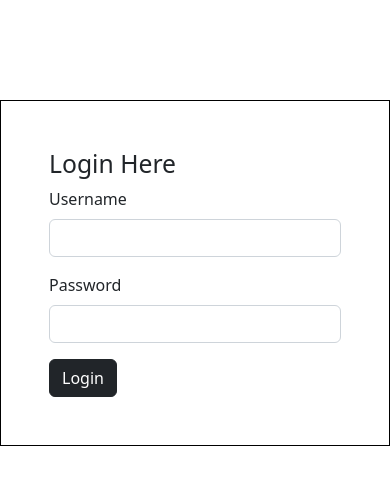
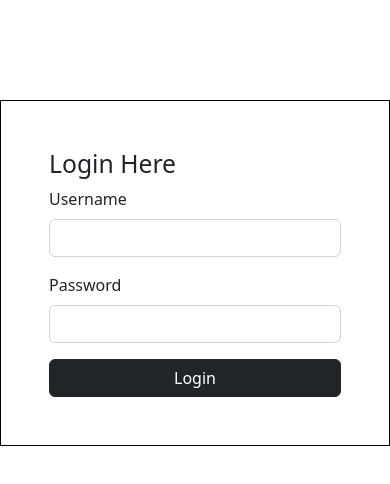
Before and after one commit to 08-Aditya-Mishra/VB6Migration-Frontend, a React (Create React App) app: page /login in a window 390 px wide. Shown: the top 484 px of the page. Built offline with nearby package versions, Linux system fonts and the light colour scheme.

Commit message:
Added Login Api Integration

```diff
--- a/src/Components/Login.js
+++ b/src/Components/Login.js
@@ -1,22 +1,58 @@
 import { Link } from "react-router-dom";
+import { useNavigate } from "react-router-dom";
+import { useState } from 'react';
 
-const Login = () => {
+import axios from 'axios';
+
+function Login()
+{
+  const [userName, setUserName] = useState('')
+  const [password, setPassword] = useState('')
+  const navigate = useNavigate();
+
+  const handleUserName = (e) => {
+    setUserName(e.target.value)
+  }
+  const handlePassword = (e) => {
+    setPassword(e.target.value)
+  }
+  const handleApi = () => {
+    console.log({userName, password})
+    axios.post('https://localhost:7286/api/Admin/login',{
+      username : userName,
+      password : password
+    })
+    .then(result => {
+      console.log(result.status)
+      let auth = result.status
+      if(auth === 200)
+      {
+        navigate('/navbar')
+      }
+    })
+    .catch(error => {
+      console.log(error)
+      alert('Invalid Credentials')
+    })
+  }
     return (
         <>
                 <form className="mt-6 container col-sm-4 p-5" style={{marginTop:"100px",border:"1px solid black"}}>
                 <h2>Login Here</h2>
-                    <div class="mb-3">
-                        <label for="exampleInputEmail1" class="form-label">Username</label>
-                        <input type="email" class="form-control" id="exampleInputEmail1" aria-describedby="emailHelp" />
+                    <div className="mb-3">
+                        <label for="exampleInputEmail1" className="form-label">Username</label>
+                        <input value = {userName} onChange = {handleUserName} type = "text" className="form-control" id="exampleInputEmail1" aria-describedby="emailHelp"/>
+
 
                     </div>
-                    <div class="mb-3">
-                        <label for="exampleInputPassword1" class="form-label">Password</label>
-                        <input type="password" class="form-control" id="exampleInputPassword1" />
+                    <div className="mb-3">
+                        <label for="exampleInputPassword1" className="form-label">Password</label>
+                        <input value = {password} onChange = {handlePassword} type = "password" className="form-control" id="exampleInputPassword1"/>
+
                     </div>
-                    <Link to="/navbar">
-                    <button type="submit"  class="btn btn-dark">Login</button>
-                    </Link>
+                    <div className="d-grid gap-2 d-md-block">
+                    <button onClick={handleApi} type="submit"  className="btn btn-dark"> Login</button>
+                    </div>
                 </form>
 
         </>
```
